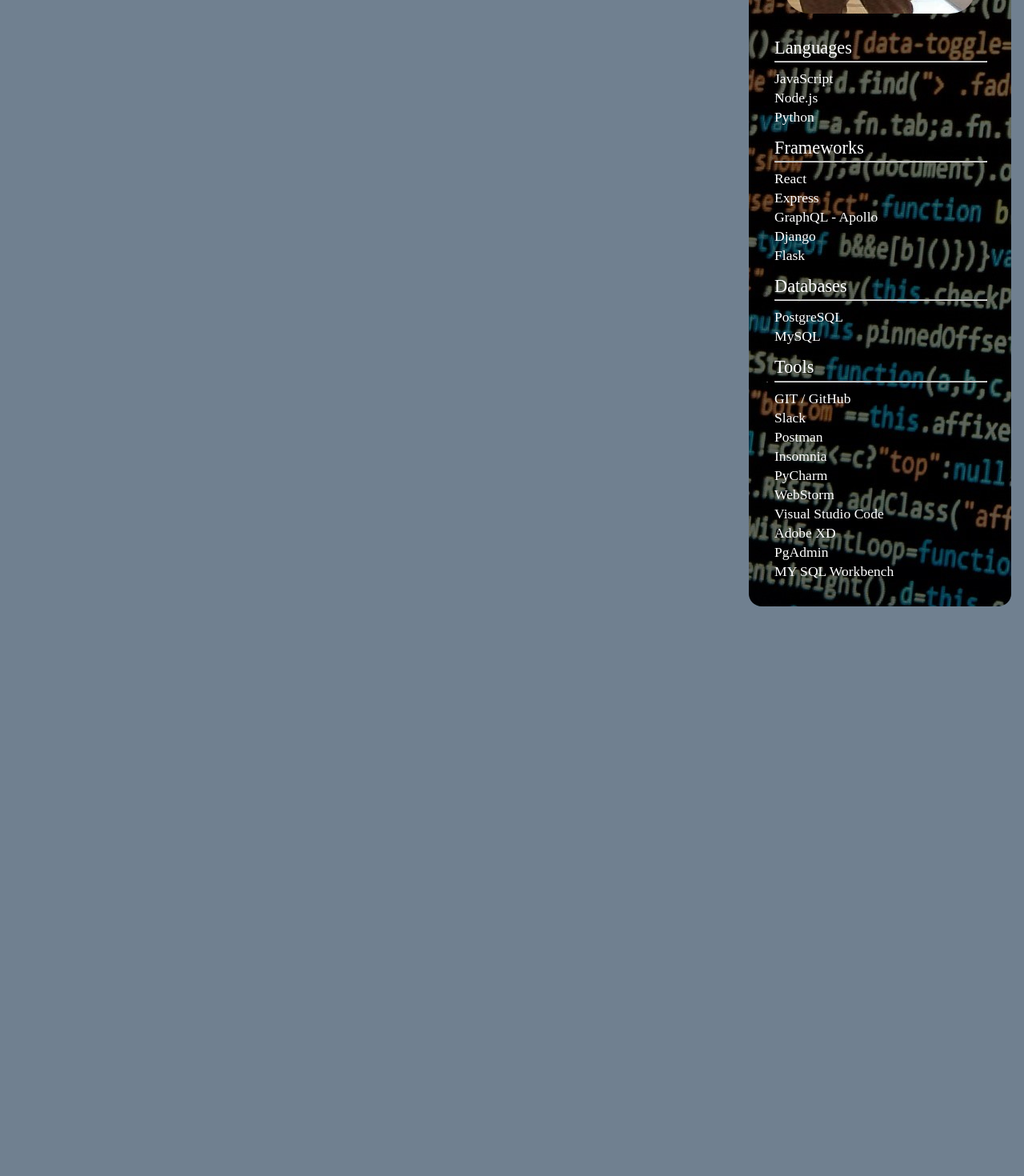
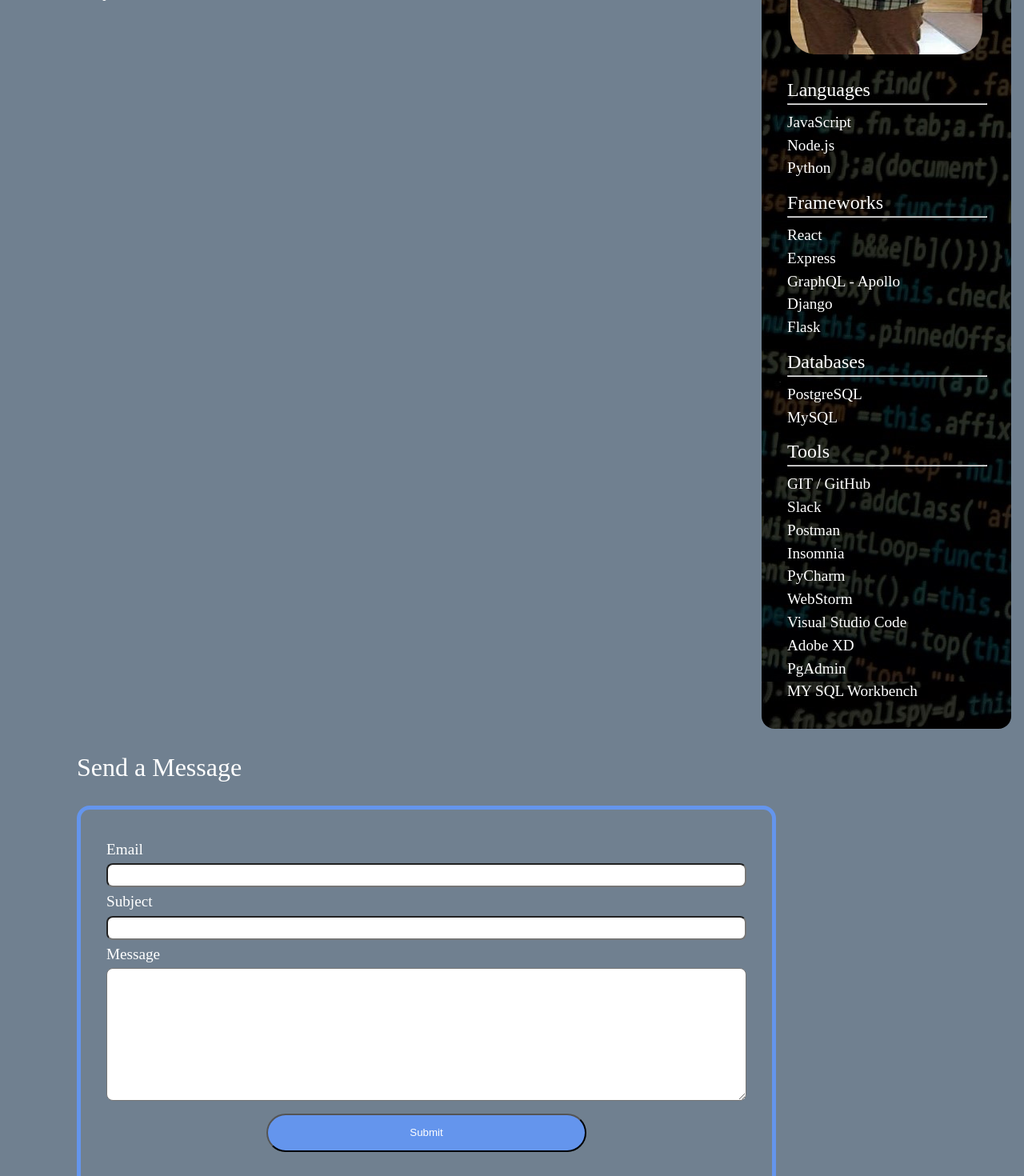
Before and after one commit to Joe-Thompson/portfolio_react, a React (Create React App) app in the folder portfolio/: page / in a window 1280 px wide. Shown: the part 540-2010 px from the top of the page at 80% size. Before the commit the page ends 1314 px from the top, so only its background shows below. Built offline with nearby package versions, Linux system fonts and the light colour scheme.

Commit message:
contact form done

```diff
--- a/portfolio/src/App.js
+++ b/portfolio/src/App.js
@@ -1,12 +1,14 @@
 import './css/index.css';
 import Landing from './components/Landing';
 import Nav from "./components/Nav";
+import ContactForm from "./components/Contact_Form";
 
 function App() {
   return (
     <div className="App">
         <Nav />
         <Landing />
+        <ContactForm />
     </div>
   );
 }
--- /dev/null
+++ b/portfolio/src/components/Contact_Form.js
@@ -0,0 +1,71 @@
+import React from 'react';
+import * as Yup from 'yup';
+import { useFormik } from 'formik';
+import Axios from '../utils/axios';
+
+function ContactForm() {
+
+    const formik = useFormik({
+        initialValues: {
+            email: '',
+            subject: '',
+            message: ''
+        },
+        validationSchema: Yup.object({
+            email: Yup.string().email('Invalid email address').required('Please enter an email.'),
+            subject: Yup.string().max(50, 'Subject must be less than 50 characters.').required('Please enter a subject'),
+            message: Yup.string().required('Please enter a message.')
+        }),
+        onSubmit: values => {
+            Axios(values).then(r => console.log(r));
+            alert('Thank You for you submission');
+            window.location.reload();
+        }
+    })
+
+    return (
+        <div id='contactForm' className='contact_container'>
+            <h1><strong>Send a Message</strong></h1>
+            <form onSubmit={formik.handleSubmit} className='contact_form'>
+                <label htmlFor='email'>Email</label>
+                {formik.touched.email && formik.errors.email ? (
+                    <div>{formik.errors.email}</div>
+                ): null}
+                <input type='email'
+                       name='email'
+                       id='email'
+                       onBlur={formik.handleBlur}
+                       value={formik.values.email}
+                       onChange={formik.handleChange}>
+                </input>
+
+                <label htmlFor='subject'>Subject</label>
+                {formik.touched.subject && formik.errors.subject ? (
+                    <div>{formik.errors.subject}</div>
+                ): null}
+                <input type='subject'
+                       name='subject'
+                       id='subject'
+                       onBlur={formik.handleBlur}
+                       value={formik.values.subject}
+                       onChange={formik.handleChange}>
+                </input>
+
+                <label htmlFor='message'>Message</label>
+                {formik.touched.message && formik.errors.message ? (
+                    <div>{formik.errors.message}</div>
+                ): null}
+                <textarea name='message'
+                          id='message'
+                          onBlur={formik.handleBlur}
+                          value={formik.values.message}
+                          onChange={formik.handleChange}>
+                </textarea>
+
+                <button type='submit'>Submit</button>
+            </form>
+        </div>
+    )
+}
+
+export default ContactForm;
--- a/portfolio/src/components/Nav.js
+++ b/portfolio/src/components/Nav.js
@@ -5,7 +5,7 @@
         <div className='nav_container'>
             <a href=''>Projects</a>
             <a href=''>About</a>
-            <a href=''>Contact</a>
+            <a href='#contactForm'>Contact</a>
             <a href=''>Home</a>
         </div>
     )
--- a/portfolio/src/css/index.css
+++ b/portfolio/src/css/index.css
@@ -130,6 +130,9 @@
   background-color: slategray;
   color: white;
 }
+.App {
+  margin-left: 4rem;
+}
 .title {
   font-size: 1.4rem;
   margin-top: 1rem;
@@ -142,7 +145,7 @@
   align-items: center;
   width: 60rem;
   height: 3rem;
-  margin: 3rem auto 0 6rem;
+  margin: 3rem auto 0 9rem;
   border-radius: 1rem;
 }
 .nav_container a {
@@ -165,7 +168,7 @@
   margin: 1rem;
   background-image: url("../images/sidebar_bg.jpg");
   opacity: 20;
-  color: white;
+  color: #ffffff;
   display: flex;
   flex-direction: column;
   justify-content: center;
@@ -175,16 +178,22 @@
 .side_bar hr {
   width: 100%;
   margin: 0.3rem 0 0.5rem 0;
-  color: white;
+  color: #ffffff;
   justify-content: flex-start;
 }
 .side_bar p {
-  font-size: 1.1rem;
-  line-height: 1.5rem;
+  font-size: 1.2rem;
+  line-height: 1.8rem;
+  color: #ffffff;
 }
 .side_bar h2 {
   margin: 0 auto;
   padding: 0.5rem;
+  font-size: 2rem;
+  text-align: center;
+}
+.side_bar h3 {
+  font-size: 1.5rem;
 }
 .profile_photo {
   border-radius: 2rem;
@@ -192,3 +201,40 @@
   width: 15rem;
   margin: 1rem auto;
 }
+.contact_container h1 {
+  font-size: 2rem;
+  margin: 1rem 2rem;
+}
+.contact_form {
+  display: flex;
+  flex-direction: column;
+  border: 5px #6495ed solid;
+  border-radius: 1rem;
+  width: 50rem;
+  margin: 2rem 2rem 5rem;
+  padding: 2rem;
+}
+.contact_form label {
+  font-size: 1.2rem;
+  margin: 0.5rem 0;
+}
+.contact_form input {
+  border-radius: 0.5rem;
+  height: 1.5rem;
+}
+.contact_form textarea {
+  border-radius: 0.5rem;
+  height: 10rem;
+}
+.contact_form button {
+  margin: 1rem auto;
+  height: 3rem;
+  border-radius: 2rem;
+  width: 50%;
+  background-color: #6495ed;
+  color: #ffffff;
+}
+.contact_form button:hover {
+  background-color: #ffffff;
+  color: #6495ed;
+}
--- /dev/null
+++ b/portfolio/src/less/contact.less
@@ -0,0 +1,49 @@
+@import "variables";
+
+.contact_container {
+
+
+  h1 {
+    font-size: 2rem;
+    margin: 1rem 2rem;
+  }
+}
+
+.contact_form {
+  display: flex;
+  flex-direction: column;
+  border: 5px @accent_color solid;
+  border-radius: 1rem;
+  width: 50rem;
+  margin: 2rem 2rem 5rem;
+  padding: 2rem;
+
+  label {
+  font-size: 1.2rem;
+  margin: .5rem 0;
+  }
+
+  input {
+  border-radius: .5rem;
+  height: 1.5rem;
+  }
+
+  textarea {
+  border-radius: .5rem;
+  height: 10rem;
+  }
+
+  button {
+    margin: 1rem auto;
+    height: 3rem;
+    border-radius: 2rem;
+    width: 50%;
+    background-color: @accent_color;
+    color: @side_bar_color;
+  }
+
+  button:hover {
+   background-color: @side_bar_color;
+    color: @accent_color;
+  }
+}
--- a/portfolio/src/less/global.less
+++ b/portfolio/src/less/global.less
@@ -1,6 +1,10 @@
 html {
   background-color: slategray;
   color: white;
+}
+
+.App {
+  margin-left: 4rem;
 }
 
 .title {
--- a/portfolio/src/less/index.less
+++ b/portfolio/src/less/index.less
@@ -5,3 +5,4 @@
 @import "./navigation";
 @import "./footer";
 @import "./landing";
+@import "contact";
--- a/portfolio/src/less/landing.less
+++ b/portfolio/src/less/landing.less
@@ -1,3 +1,5 @@
+@import "variables";
+
 .landing_container {
   display: flex;
   flex-direction: row;
@@ -15,7 +17,7 @@
   margin: 1rem;
   background-image: url("../images/sidebar_bg.jpg");
   opacity: 20;
-  color: white;
+  color: @side_bar_color;
   display: flex;
   flex-direction: column;
   justify-content: center;
@@ -25,18 +27,25 @@
   hr {
     width: 100%;
     margin: .3rem 0 .5rem 0;
-    color: white;
+    color: @side_bar_color;
     justify-content: flex-start;
   }
 
   p {
-    font-size: 1.1rem;
-    line-height: 1.5rem;
+    font-size: 1.2rem;
+    line-height: 1.8rem;
+    color: @side_bar_color;
   }
 
   h2 {
     margin: 0 auto;
     padding: .5rem;
+    font-size: 2rem;
+    text-align: center;
+  }
+
+  h3 {
+    font-size: 1.5rem;
   }
 }
 
--- a/portfolio/src/less/navigation.less
+++ b/portfolio/src/less/navigation.less
@@ -6,7 +6,7 @@
   align-items: center;
   width: 60rem;
   height: 3rem;
-  margin: 3rem auto 0 6rem;
+  margin: 3rem auto 0 9rem;
   border-radius: 1rem;
 
   a {
--- a/portfolio/src/less/variables.less
+++ b/portfolio/src/less/variables.less
@@ -0,0 +1,2 @@
+@side_bar_color: #ffffff;
+@accent_color: #6495ed;
--- /dev/null
+++ b/portfolio/src/utils/axios.js
@@ -0,0 +1,17 @@
+import axios from 'axios';
+
+async function Axios(data) {
+    try {
+        await axios.post('http://localhost:5000/message', data)
+            .then(res => {
+                return res
+            })
+            .catch(err => {
+                return err
+            })
+    } catch (e) {
+        return e
+    }
+}
+
+export default Axios;
```
Also changed, not shown: portfolio/src/images/sidebar_bg.jpg.
